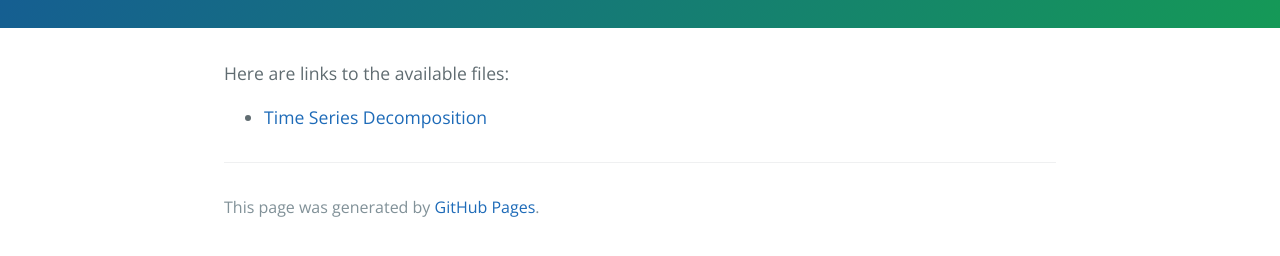
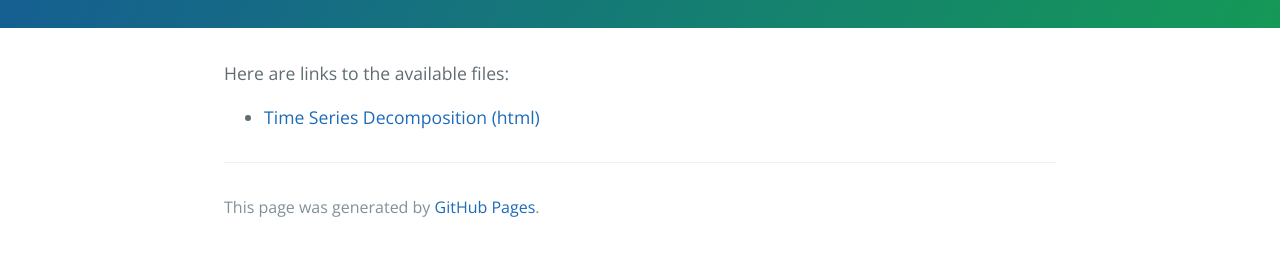
Before and after one commit to AGeorge01/AGeorge01.github.io, a Jekyll site: the page built from Timeseries/index.md, in a window 1280 px wide. Shown: the part 289-545 px from the top of the page. Built offline with Jekyll 4.4.1, drawn with Linux system fonts in a browser that asks for light colours; our own code applies the rules of GitHub Pages for plain Markdown files.

Commit message:
Update index.md

```diff
--- a/Timeseries/index.md
+++ b/Timeseries/index.md
@@ -4,4 +4,4 @@ description: This Decompostion will be a step by step walk-through series.
 ---
 Here are links to the available files:
 
-- [Time Series Decomposition](TimeSeriesDecomposition.html)
+- [Time Series Decomposition (html)](TimeSeriesDecomposition.html)
```
